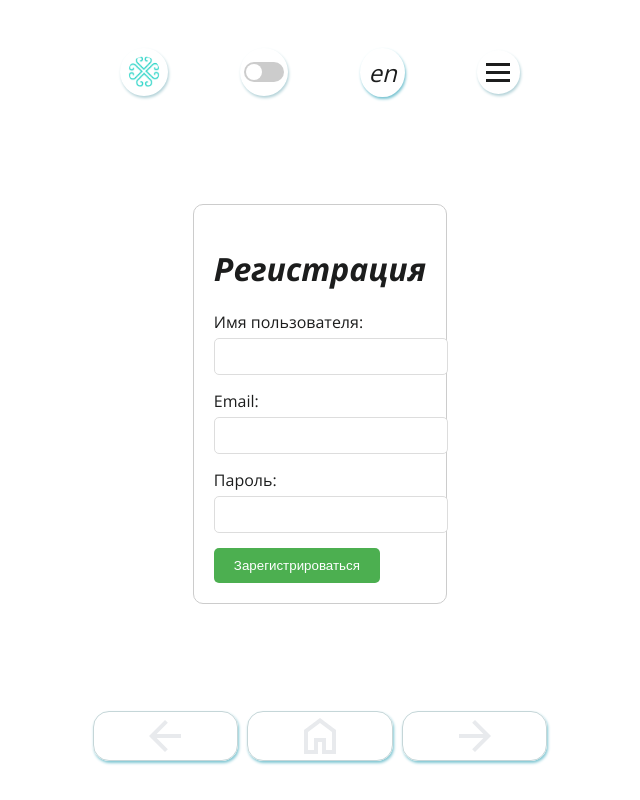
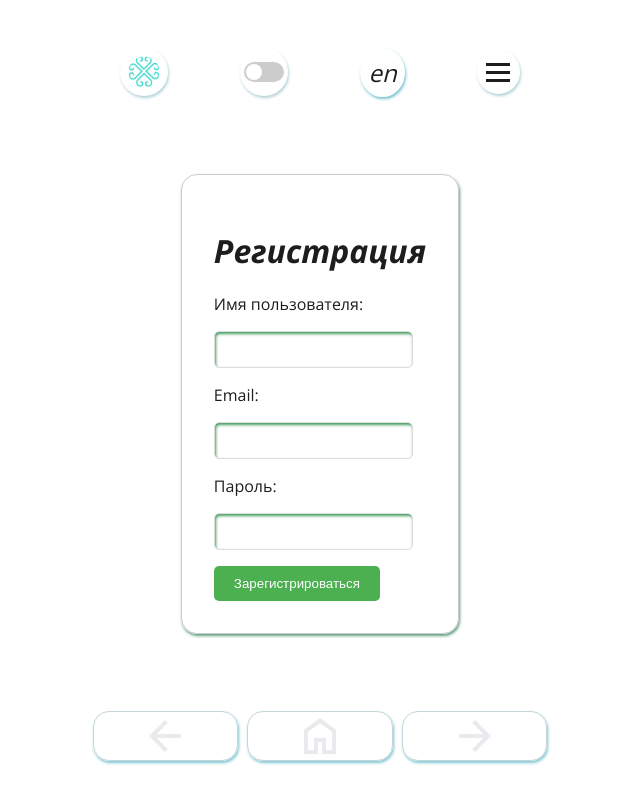
Before and after one commit to valitovgaziz/spa_, a Vue app: page /registration in a window 1280 px wide. Shown: the whole page, without its empty margins (352-992 px from the left). Built offline with nearby package versions, Linux system fonts and the light colour scheme.

Commit message:
Настроил темную тему для страницы "Регистрации"

```diff
--- a/src/components/inout/registration.vue
+++ b/src/components/inout/registration.vue
@@ -91,25 +91,28 @@
   .register-form {
     max-width: 400px;
     margin: 50px auto;
-    padding: 20px;
+    padding: 2rem;
     border: 1px solid #ccc;
-    border-radius: 10px;
+    border-radius: 1rem;
+    box-shadow: 1px 2px 3px #609f7d;
   }
 
   .form-group {
-    margin-bottom: 15px;
+    margin-bottom: 1rem;
   }
 
   .form-group label {
     display: block;
-    margin-bottom: 5px;
+    margin-bottom: 1rem;
   }
 
   .form-group input {
-    width: 100%;
     padding: 10px;
     border: 1px solid #ddd;
     border-radius: 5px;
+    background-color: var(--light-dark-background-color);
+    color: var(--texgt-color);
+    box-shadow: 1px 2px 3px inset #439c5f;
   }
 
   button {
```
